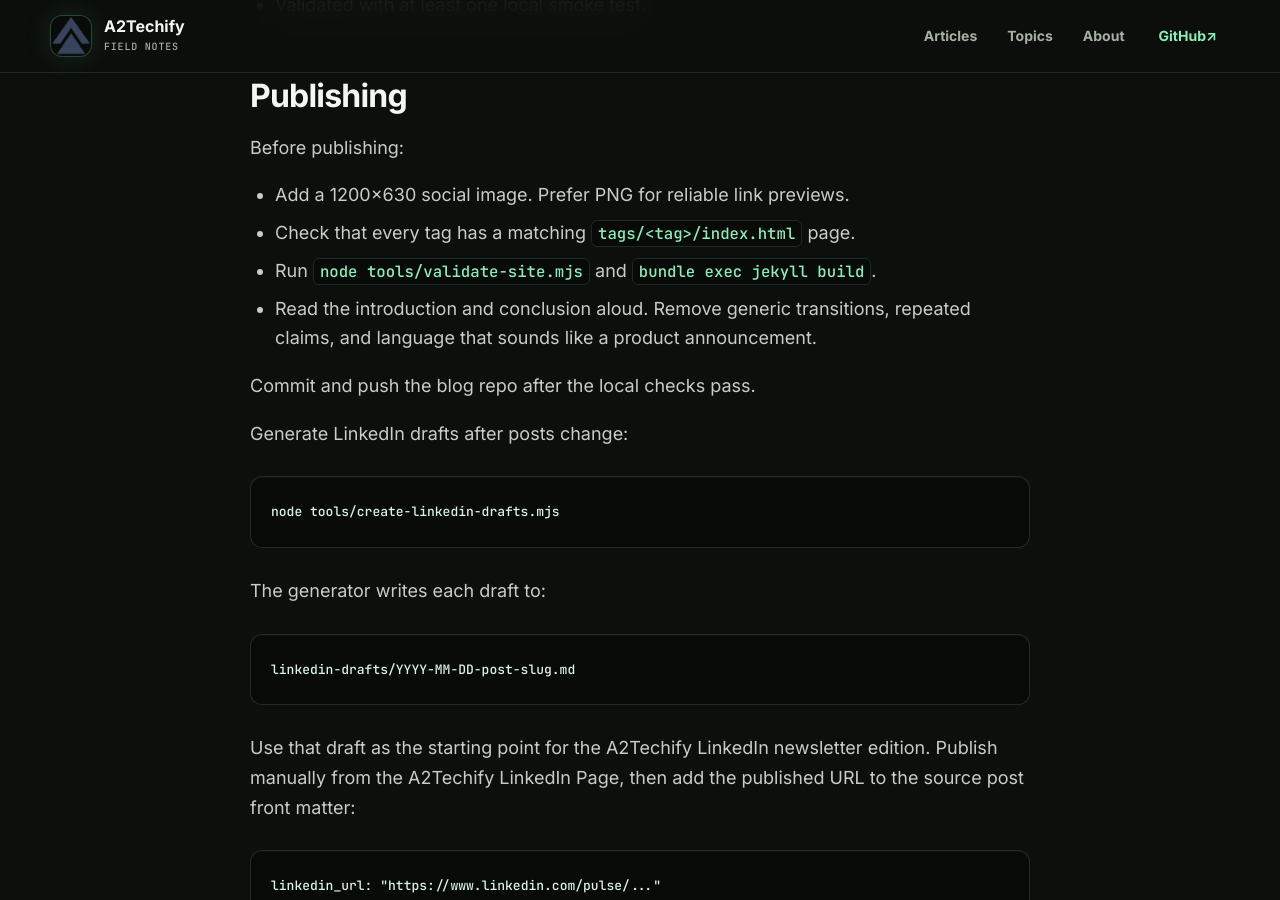
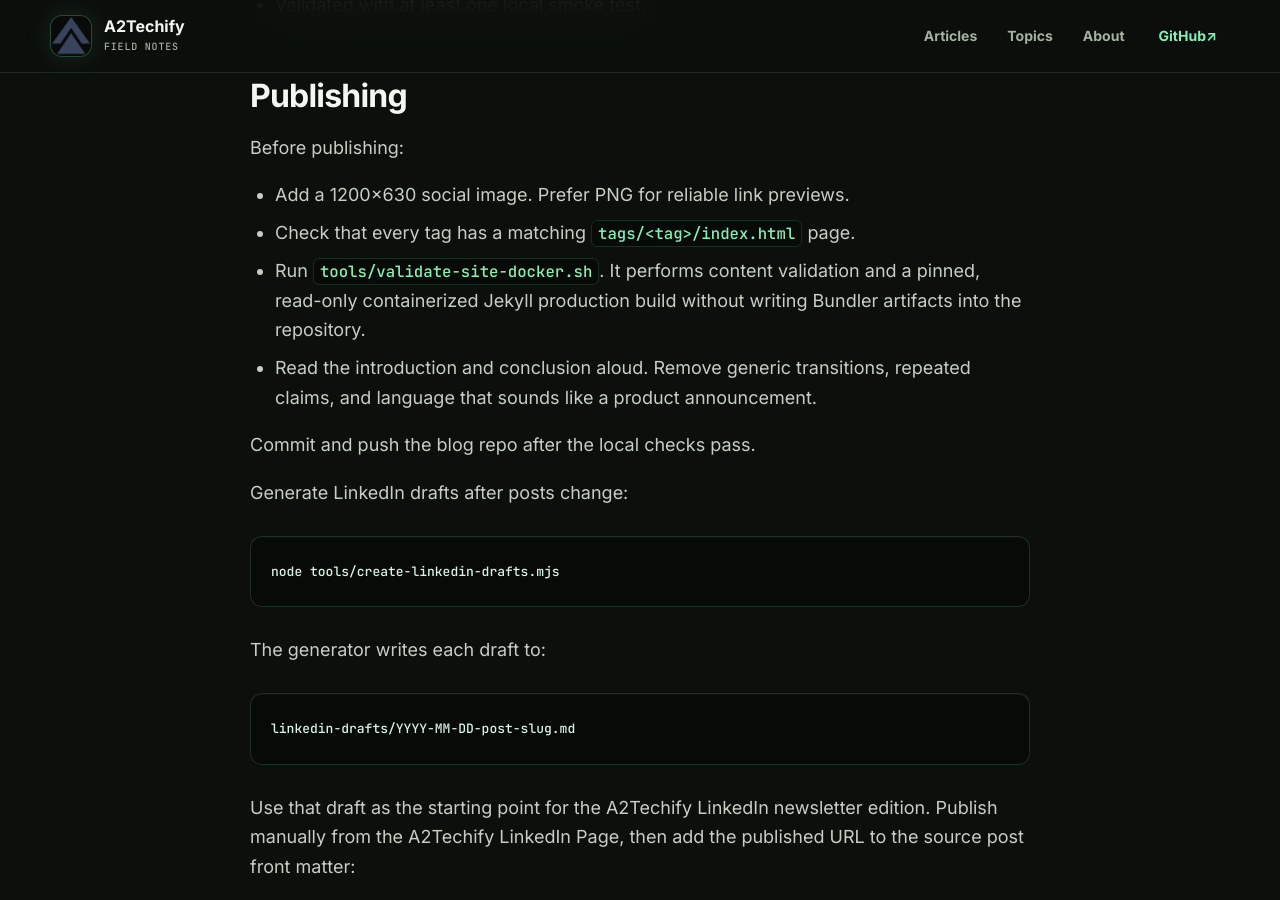
Before and after one commit to A2Techify-LLC/a2techify-blogs, a Jekyll site: the page built from admin/daily-publishing-playbook.md, in a window 1280 px wide and 900 px high, scrolled down 3734 px. Built offline with Jekyll 4.4.1, drawn with Linux system fonts in a browser that asks for light colours; our own code applies the rules of GitHub Pages for plain Markdown files.

Commit message:
Add reproducible containerized Jekyll validation

```diff
--- a/admin/daily-publishing-playbook.md
+++ b/admin/daily-publishing-playbook.md
@@ -94,7 +94,7 @@
 
 - Add a 1200×630 social image. Prefer PNG for reliable link previews.
 - Check that every tag has a matching `tags/<tag>/index.html` page.
-- Run `node tools/validate-site.mjs` and `bundle exec jekyll build`.
+- Run `tools/validate-site-docker.sh`. It performs content validation and a pinned, read-only containerized Jekyll production build without writing Bundler artifacts into the repository.
 - Read the introduction and conclusion aloud. Remove generic transitions, repeated claims, and language that sounds like a product announcement.
 
 Commit and push the blog repo after the local checks pass.
```
Also changed, not shown: README.md, 1 other file.
